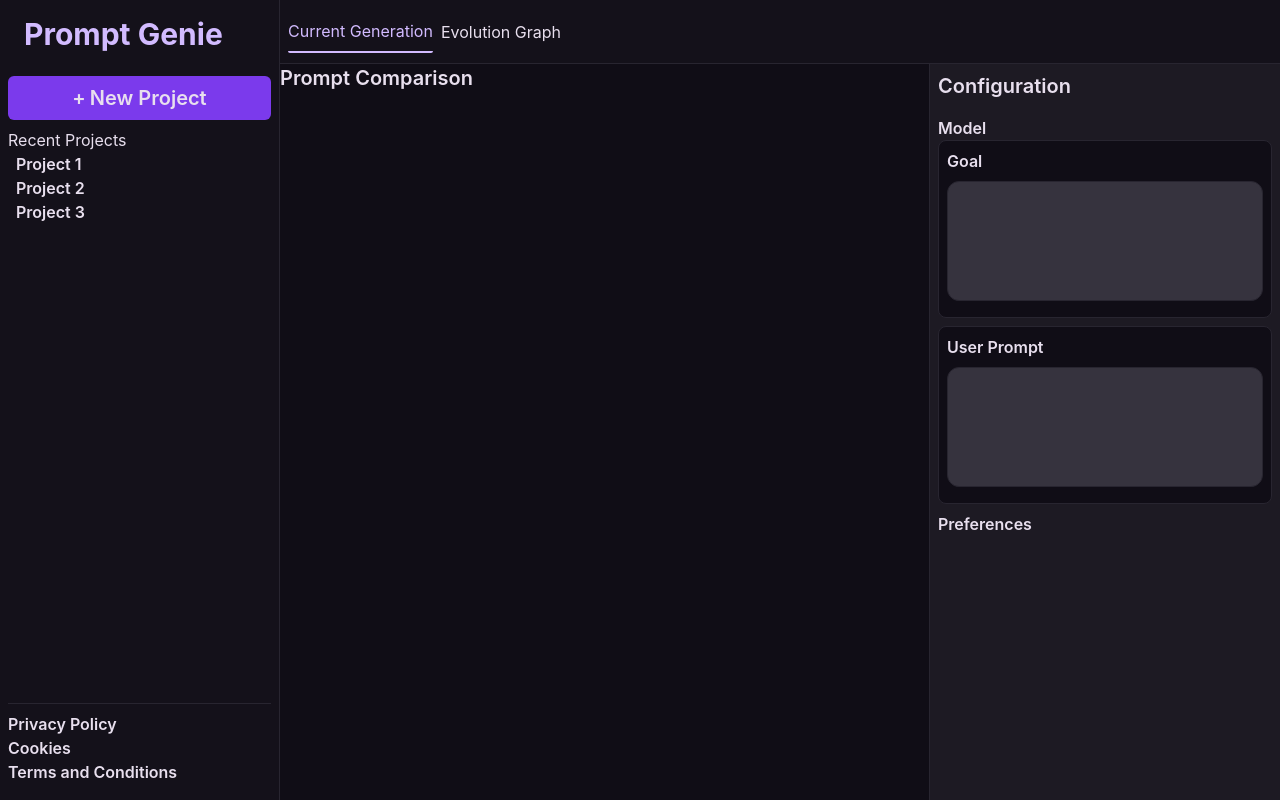
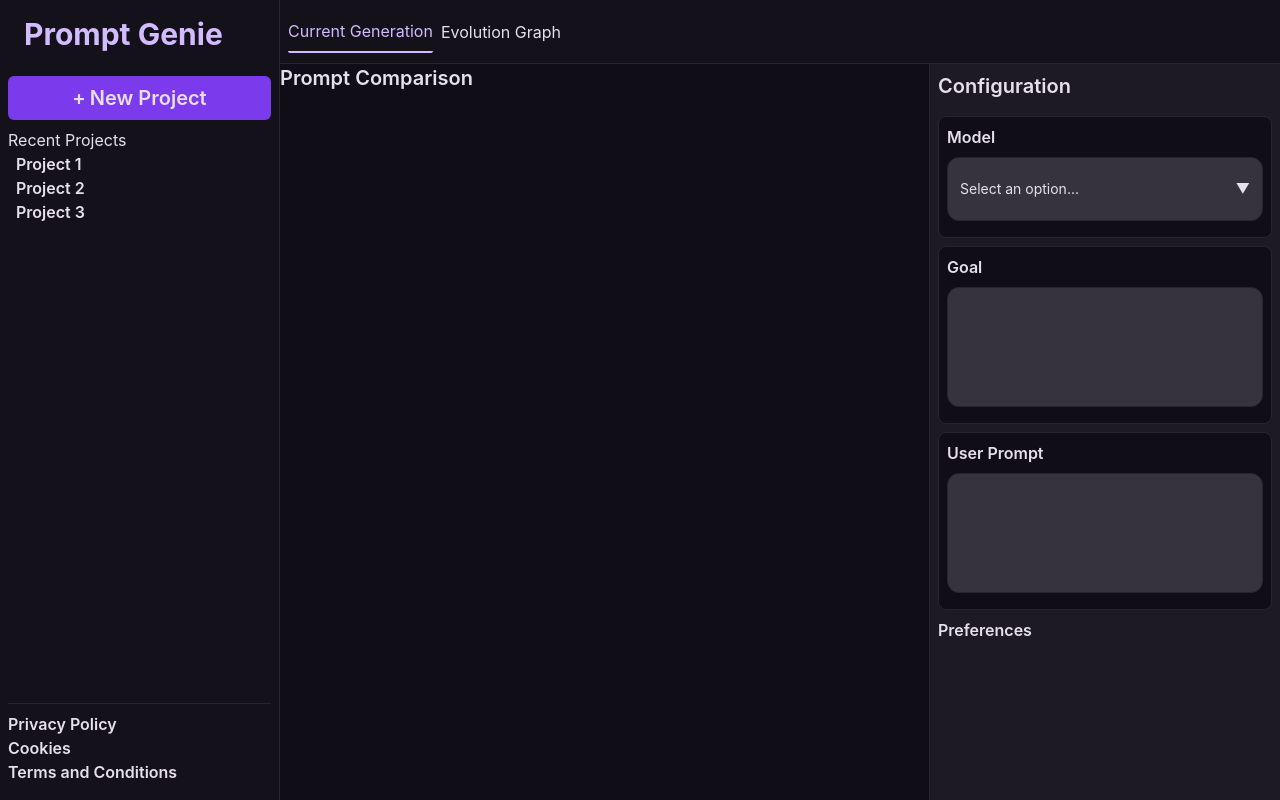
Before and after one commit to Jsatchell03/prompt-genie, a React (Vite) app in the folder frontend/: page / in a window 1280 px wide. Built offline with nearby package versions, Linux system fonts and the light colour scheme.

Commit message:
New SearchableDropdown component + Progress on Configuration panel

```diff
--- a/frontend/src/components/GenerationConfig.jsx
+++ b/frontend/src/components/GenerationConfig.jsx
@@ -1,28 +1,54 @@
 import React, { useState } from "react";
 import LongInput from "./LongInput";
+import SearchableDropdown from "./SearchableDropdown";
 
 export default function GenerationConfig({ setConfigOpen }) {
   const [goal, setGoal] = useState("");
   const [userPrompt, setUserPrompt] = useState("");
+  const [model, setModel] = useState("");
 
   const [config, setConfig] = useState({
+    model: "",
     goal: "",
     userPrompt: "",
   });
 
   function handleRunEvolution() {
     setConfig({
+      model,
       goal,
       userPrompt,
     });
   }
 
+  function handleRegen() {
+    setConfig({
+      model,
+      goal,
+      userPrompt,
+    });
+  }
+  if (
+    goal !== config.goal ||
+    userPrompt !== config.userPrompt ||
+    model !== config.model
+  ) {
+    console.log(model);
+    console.log(config);
+  }
   return (
-    <div className="bg-surface-high h-full flex flex-col pb-2">
+    <div className="bg-surface-high h-[calc(100vh-64px)] flex flex-col pb-2 min-h-0">
       <h2 className="heading-secondary m-2">Configuration</h2>
 
-      <div className="m-2 flex-1">
-        <h3 className="subheading">Model</h3>
+      <div className="m-2 pb-2 h-full overflow-y-auto">
+        <div className="border-1 border-outline bg-surface-base p-2 pb-4 rounded-lg mb-2">
+          <h3 className="subheading mb-2">Model</h3>
+          <SearchableDropdown
+            value={model}
+            options={["GPT-5", "GPT-5 Mini", "Claude Sonnet"]}
+            onChange={setModel}
+          />
+        </div>
         <div className="border-1 border-outline bg-surface-base p-2 pb-4 rounded-lg mb-2">
           <h3 className="subheading mb-2">Goal</h3>
           <LongInput value={goal} onChange={setGoal} />
@@ -34,12 +60,22 @@ export default function GenerationConfig({ setConfigOpen }) {
         <h3 className="subheading">Preferences</h3>
       </div>
 
-      {(goal !== config.goal || userPrompt !== config.userPrompt) && (
-        <div
-          onClick={handleRunEvolution}
-          className="hover:bg-primary-highlight p-2 bg-primary m-2 rounded-md text-center"
-        >
-          <h2 className="heading-secondary">Run Evolution</h2>
+      {(goal !== config.goal ||
+        userPrompt !== config.userPrompt ||
+        model !== config.model) && (
+        <div className="flex-1 flex w-full">
+          <div
+            onClick={handleRunEvolution}
+            className="hover:bg-primary-highlight p-2 bg-primary m-2 rounded-md text-center flex-1"
+          >
+            <h2 className="heading-secondary">Run Evolution</h2>
+          </div>
+          <div
+            onClick={handleRegen}
+            className="hover:bg-primary-highlight p-2 bg-primary m-2 rounded-md text-center flex-1"
+          >
+            <h2 className="heading-secondary">Regenerate</h2>
+          </div>
         </div>
       )}
     </div>
--- /dev/null
+++ b/frontend/src/components/SearchableDropdown.jsx
@@ -0,0 +1,91 @@
+import React, { useEffect, useRef, useState } from "react";
+
+export default function SearchableDropdown({
+  value,
+  options,
+  onChange,
+  placeholder = "Select an option...",
+}) {
+  const [open, setOpen] = useState(false);
+  const [search, setSearch] = useState("");
+  const containerRef = useRef(null);
+
+  useEffect(() => {
+    function handleClickOutside(event) {
+      if (
+        containerRef.current &&
+        !containerRef.current.contains(event.target)
+      ) {
+        setOpen(false);
+        setSearch("");
+      }
+    }
+
+    document.addEventListener("mousedown", handleClickOutside);
+
+    return () => document.removeEventListener("mousedown", handleClickOutside);
+  }, []);
+
+  const filteredOptions = options.filter((option) =>
+    option.toLowerCase().includes(search.toLowerCase()),
+  );
+
+  function handleSelect(option) {
+    onChange(option);
+    setOpen(false);
+    setSearch("");
+  }
+
+  return (
+    <div className="relative w-full paragraph-primary" ref={containerRef}>
+      <div
+        onClick={() => setOpen((prev) => !prev)}
+        className="w-full min-h-[64px] p-3 bg-surface-highest border border-outline rounded-xl cursor-pointer flex items-center justify-between"
+      >
+        <span className={value ? "" : "text-text-muted"}>
+          {value || placeholder}
+        </span>
+
+        <span
+          className={`transition-transform duration-200 ${
+            open ? "rotate-180" : ""
+          }`}
+        >
+          ▼
+        </span>
+      </div>
+
+      {open && (
+        <div className="absolute top-full left-0 right-0 mt-1 bg-surface-highest border border-outline rounded-xl shadow-lg z-50 overflow-hidden">
+          <input
+            autoFocus
+            type="text"
+            value={search}
+            onChange={(e) => setSearch(e.target.value)}
+            placeholder="Search..."
+            className="w-full p-3 bg-surface-highest border-b border-outline outline-none"
+            onClick={(e) => e.stopPropagation()}
+          />
+
+          <div className="max-h-60 overflow-y-auto">
+            {filteredOptions.length > 0 ? (
+              filteredOptions.map((option) => (
+                <div
+                  key={option}
+                  onClick={() => handleSelect(option)}
+                  className={`p-3 cursor-pointer hover:bg-surface-high ${
+                    option === value ? "bg-surface-high" : ""
+                  }`}
+                >
+                  {option}
+                </div>
+              ))
+            ) : (
+              <div className="p-3 text-text-muted">No results found</div>
+            )}
+          </div>
+        </div>
+      )}
+    </div>
+  );
+}
--- a/frontend/src/components/Workspace.jsx
+++ b/frontend/src/components/Workspace.jsx
@@ -8,7 +8,7 @@ import { useScreen } from "../context/ScreenContext";
 export default function Workspace() {
   const { currScreen } = useScreen();
   return (
-    <div className="grid grid-rows-[64px_1fr] grid-cols-[1fr_350px]">
+    <div className="grid grid-rows-[64px_1fr] grid-cols-[1fr_350px] h-full">
       <Navbar style="col-span-2 border-b-1 border-b-outline" />
       {currScreen == SCREENS.CURRENT_GENERATION ? (
         <CurrentGeneration />
```
